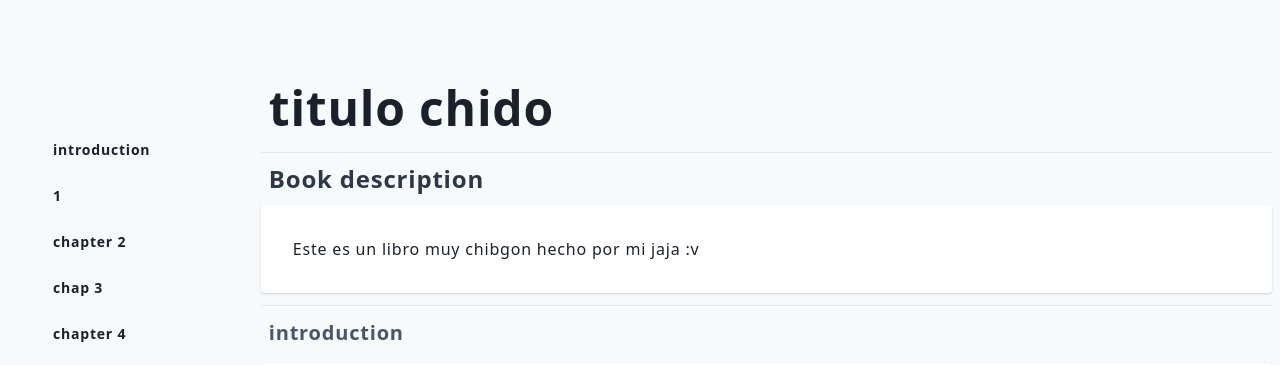
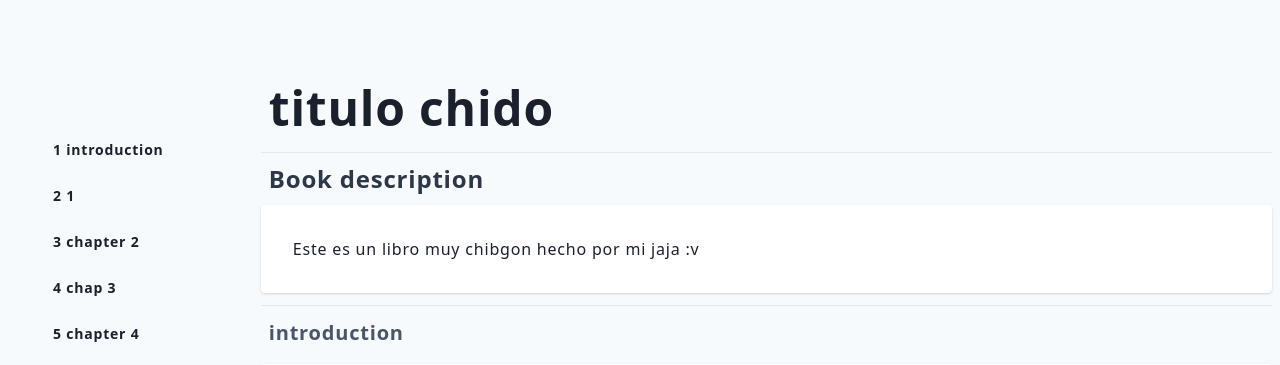
Before and after one commit to zhou1925/writer-books, a Django app: page /books/1/ in a window 1280 px wide. Shown: the top 365 px of the page. Run offline with Django 3.2, Linux system fonts and the light colour scheme; a user stored in the database is signed in; data comes from the database, SQL or seed files in the repository; style sheets or scripts are compiled from the project's sources; some libraries are stand-ins or nearby versions.

Commit message:
add forloopcounter

```diff
--- a/books/models.py
+++ b/books/models.py
@@ -1,3 +1,4 @@
+#from django.contrib.postgres.fields import ArrayField
 from django.db import models
 from django.contrib.auth.models import User
 from django.urls import reverse
@@ -18,6 +19,8 @@ class Book(models.Model):
         User, related_name="book_authors", through=ContributorType
     )
 
+    #chapters = ArrayField(models.IntegerField(), null=True, blank=True)
+
     def get_absolute_url(self):
         return reverse("books:detail", kwargs={"pk": self.pk})
 
--- a/templates/books/book_detail.html
+++ b/templates/books/book_detail.html
@@ -13,7 +13,7 @@
 
                     <li class="py-1 md:my-2 hover:bg-orange-100 lg:hover:bg-transparent border-l-4 border-transparent font-bold">
                         <a href="{{ chapter.get_absolute_url }}" class="block pl-4 align-middle text-gray-900 no-underline hover:text-blue-600">
-                            <span class="pb-1 md:pb-0 text-sm">{{ chapter.title }}</span>
+                            <span class="pb-1 md:pb-0 text-sm">{{ forloop.counter }} {{ chapter.title }}</span>
                         </a>
                     </li>
                     {% endfor %}
```
